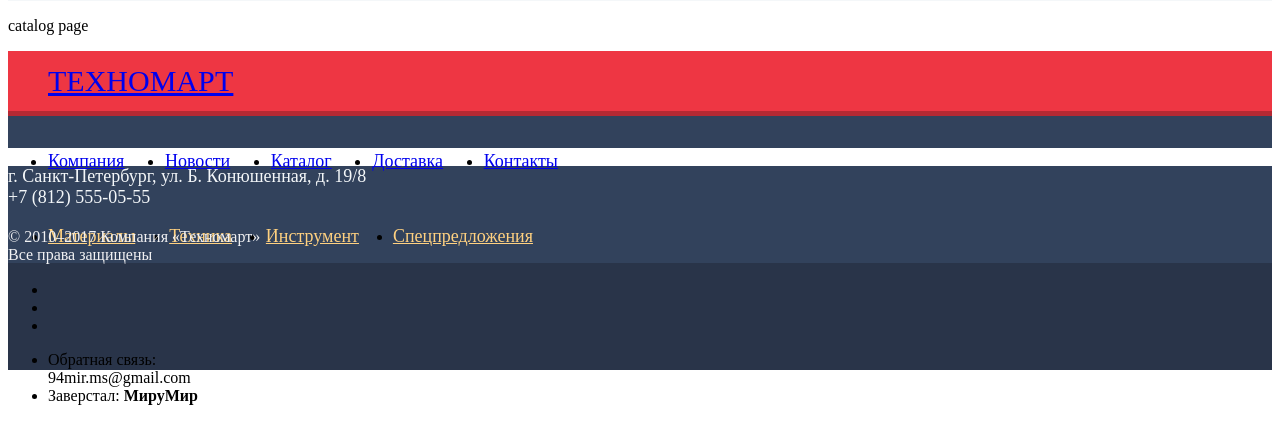
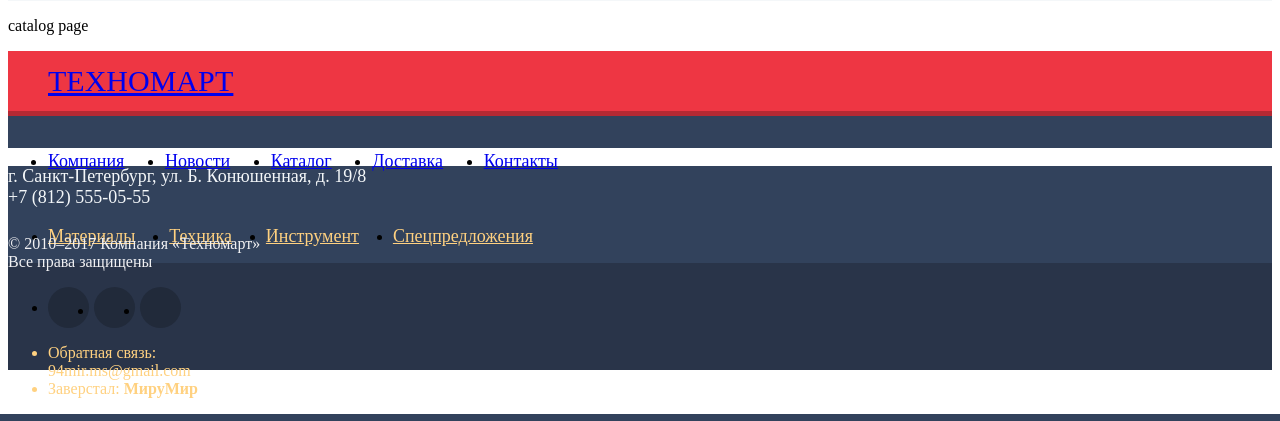
Before and after one commit to Dabudidabuday/technomart, a Node server app: page /catalog in a window 1280 px wide. Shown: the part 894-1315 px from the top of the page. Run offline with Node 20, Linux system fonts and the light colour scheme; style sheets or scripts are compiled from the project's sources; some libraries are stand-ins or nearby versions; some web fonts are replaced.

Commit message:
footer complete

```diff
--- a/app/scss/basicComponents/footer/index.scss
+++ b/app/scss/basicComponents/footer/index.scss
@@ -63,3 +63,26 @@
     }
 
 }
+
+.main-footer__socials {
+    display: flex;
+    width: 135px;
+
+    .item:not(last-child) {
+        margin-right: 5px;
+    }
+
+    a {
+        display: flex;
+        align-items: center;
+        justify-content: center;
+        width: 41px;
+        height: 41px;
+        background-color: #212a3a;
+        border-radius: 50%;
+    }
+}
+
+.main-footer__typesetter {
+    color: #ffd180;
+}
```
Also changed, not shown: layouts/basic/footer/icons/socials/fb.njk (+24 -0 lines), layouts/basic/footer/icons/socials/insta.njk (+24 -0 lines), layouts/basic/footer/icons/socials/vk.njk (+24 -0 lines), layouts/basic/footer/main.njk (+18 -6 lines).
